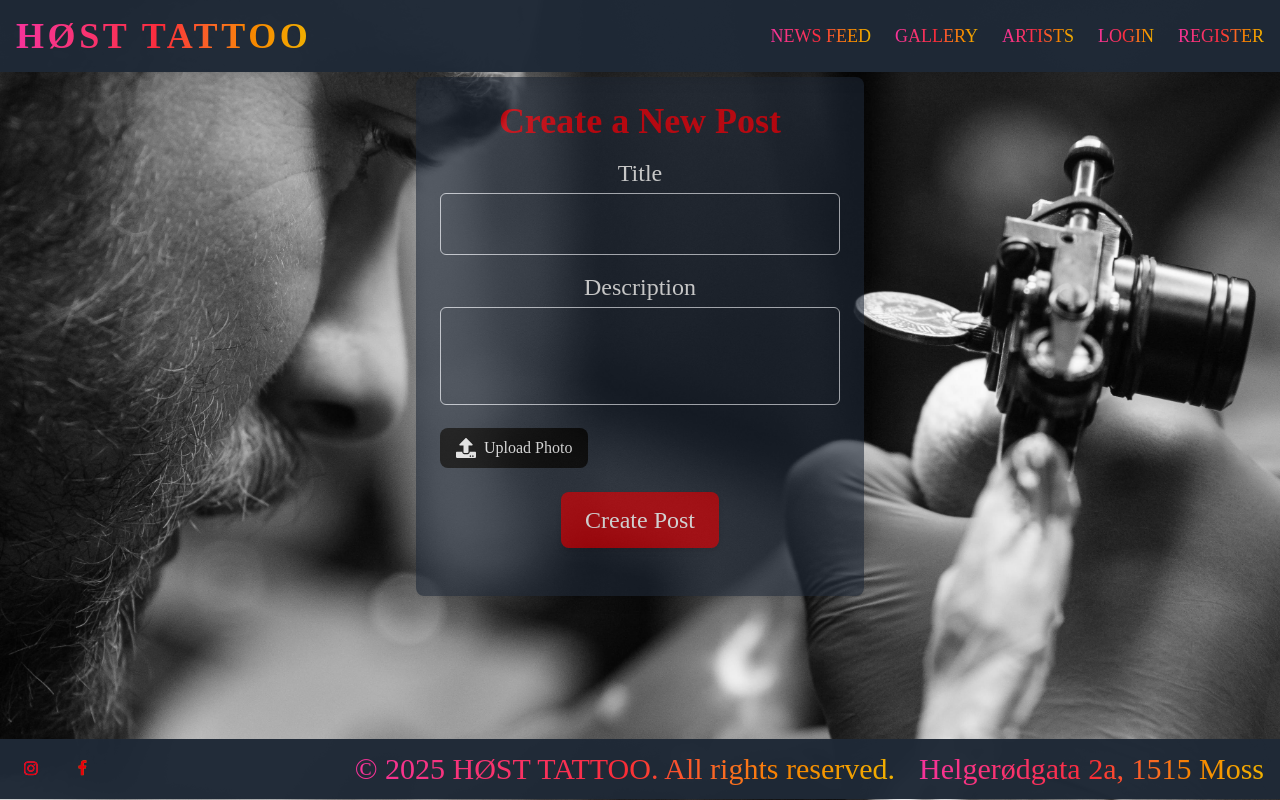
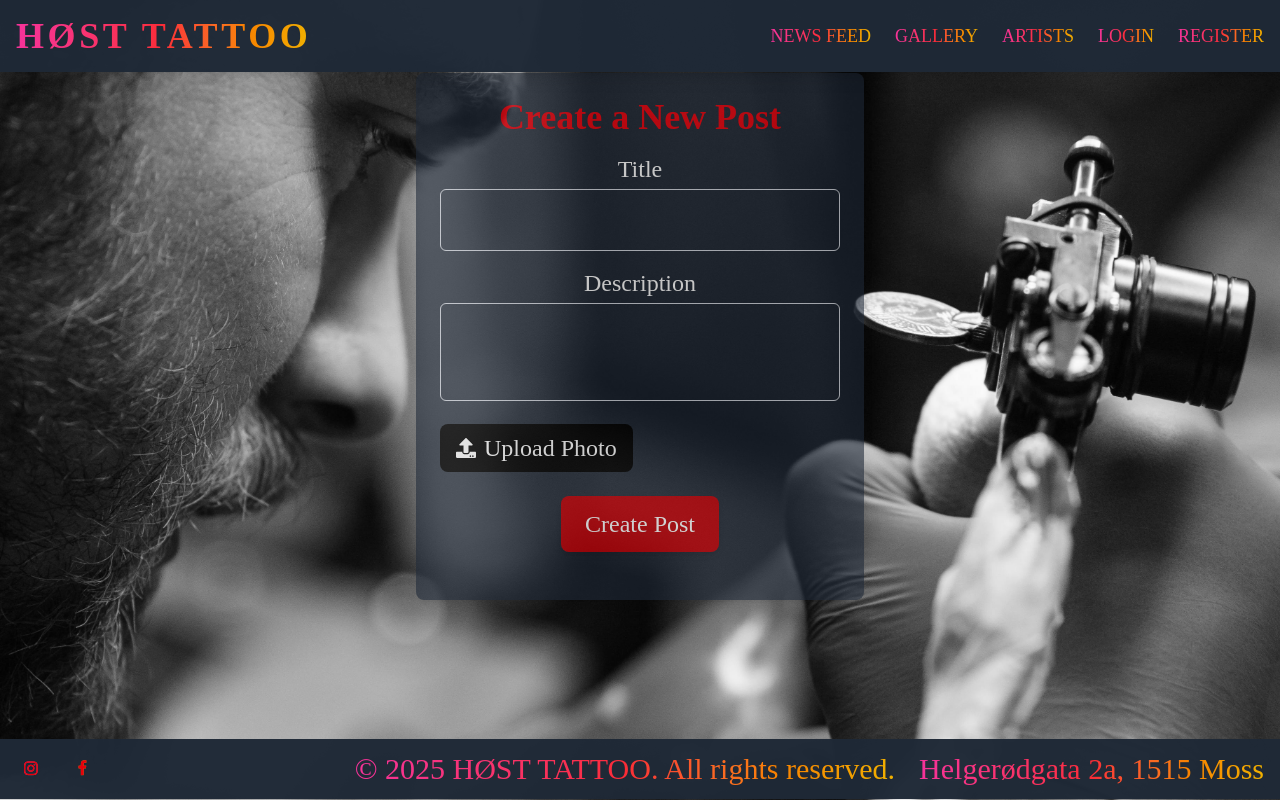
Before and after one commit to vladinson009/host-tattoo, a React (Vite) app: page /create-post in a window 1280 px wide. Built offline with nearby package versions, Linux system fonts and the light colour scheme; a web font is replaced by a local one.

Commit message:
reusable file field

```diff
--- a/src/components/partials/form/UploadFileField.jsx
+++ b/src/components/partials/form/UploadFileField.jsx
@@ -19,7 +19,7 @@ export default function UploadFileField({ isPending, labelName, name }) {
                 animate={isPending ? { scale: [1, 1.05, 1], rotate: [0, 5, -5, 0] } : {}}
                 transition={{ duration: 0.2 }}
                 htmlFor="image"
-                className="cursor-pointer flex items-center gap-2 bg-black text-white py-2 px-4 rounded-lg hover:bg-red-600  hover:text-black transition w-max">
+                className="text-1xl md:text-2xl cursor-pointer flex items-center gap-2 bg-black text-white py-2 px-4 rounded-lg hover:bg-red-600  hover:text-black transition w-max">
                 <FaUpload className="text-xl" />
                 <span>{labelName}</span>
             </motion.label>
```
